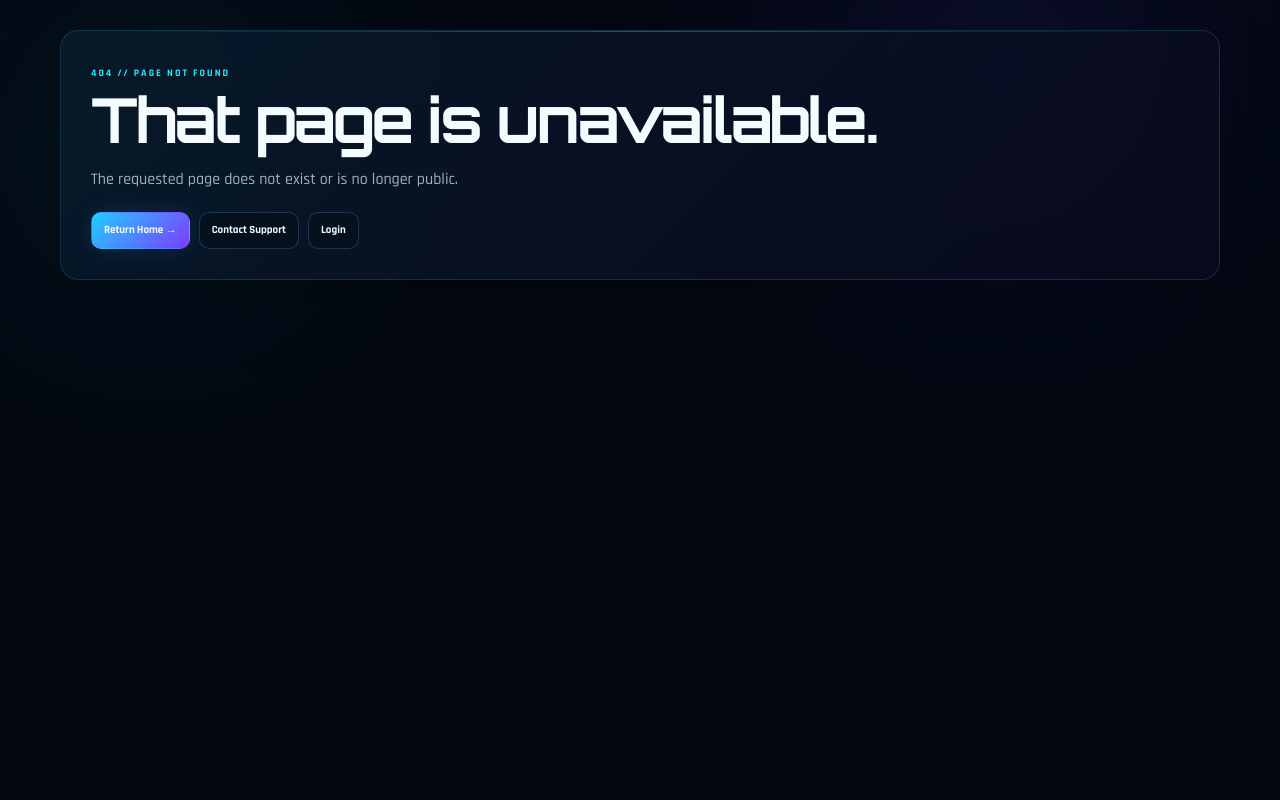
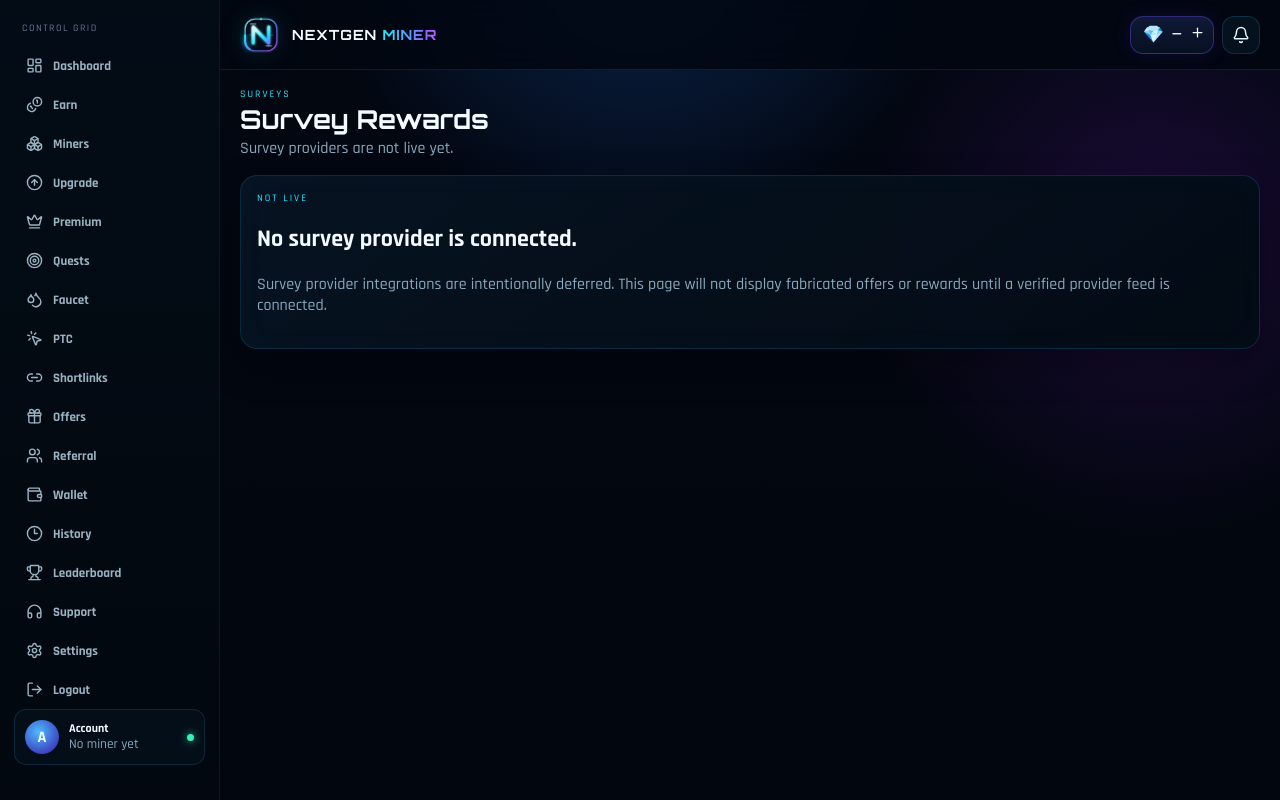
Before and after one commit to Chriskefas22/nextgen-miner, a Next.js app: page /surveys in a window 1280 px wide. Before the commit this address had no page. Built offline with nearby package versions, Linux system fonts and the light colour scheme; no server answers.

Commit message:
Add files via upload

```diff
--- /dev/null
+++ b/app/surveys/page.tsx
@@ -0,0 +1,24 @@
+import { AppShell } from '@/components/layout/AppShell';
+
+export default function Surveys() {
+  return (
+    <AppShell>
+      <div className="page-head">
+        <div>
+          <div className="eyebrow">SURVEYS</div>
+          <h1 className="page-title">Survey Rewards</h1>
+          <div className="muted">Survey providers are not live yet.</div>
+        </div>
+      </div>
+
+      <section className="glass section">
+        <div className="eyebrow">NOT LIVE</div>
+        <h2>No survey provider is connected.</h2>
+        <p className="muted">
+          Survey provider integrations are intentionally deferred. This page will not display
+          fabricated offers or rewards until a verified provider feed is connected.
+        </p>
+      </section>
+    </AppShell>
+  );
+}
```
